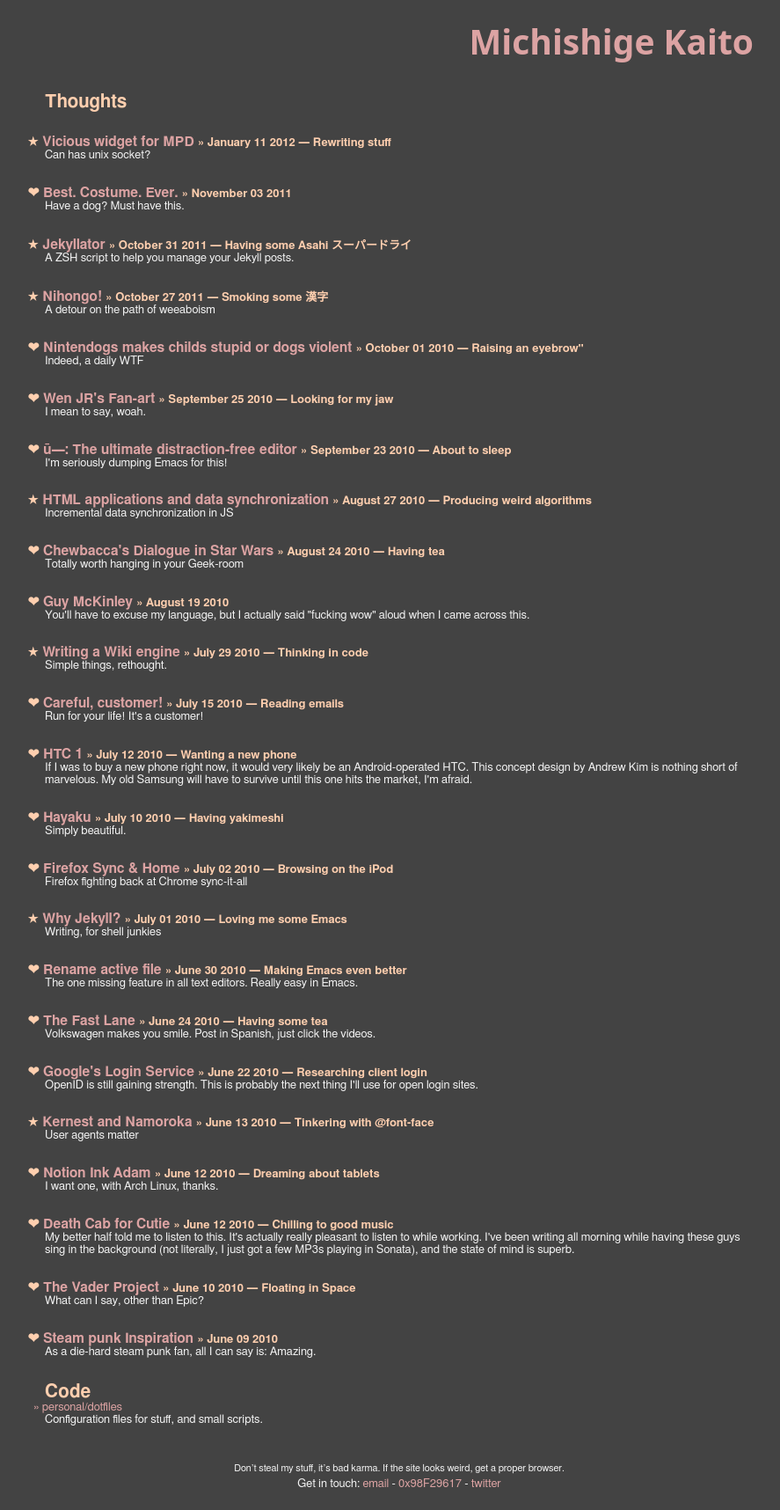
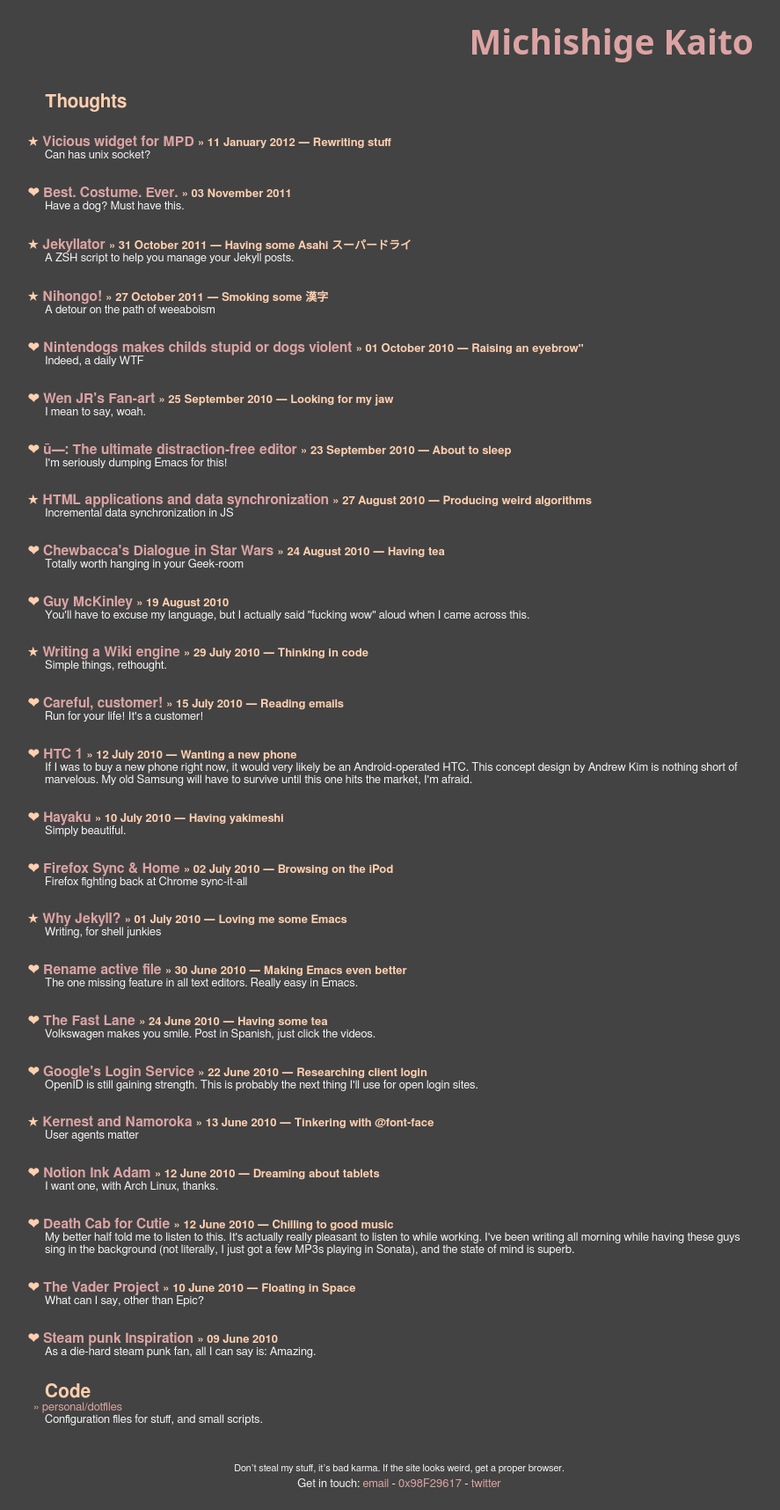
Before and after one commit to mkaito/mkaito.github.com, a Jekyll site: the page built from index.html, in a window 1280 px wide. Shown: the whole page at 88% size, without its empty margins (186-1073 px from the left). Built offline with Jekyll 4.4.1, drawn with Linux system fonts in a browser that asks for light colours; some web fonts are replaced; Markdown is read by kramdown in place of the engine named in the settings.

Commit message:
Changed date format across the site.

```diff
--- a/_layouts/default.html
+++ b/_layouts/default.html
@@ -67,15 +67,15 @@
 
   <h1><a href="/" rel="home">Michishige Kaito</a></h1>
 
-  <nav>
+  {% comment %}<nav>
 
-  {% comment %}<ol>{% endcomment %}
-    {% comment %}<li><a href="">Nav Link 1</a></li>{% endcomment %}
-    {% comment %}<li><a href="">Nav Link 2</a></li>{% endcomment %}
-    {% comment %}<li><a href="">Nav Link 3</a></li>{% endcomment %}
-  {% comment %}</ol>{% endcomment %}
+  <ol>
+    <li><a href="">Nav Link 1</a></li>
+    <li><a href="">Nav Link 2</a></li>
+    <li><a href="">Nav Link 3</a></li>
+  </ol>
 
-  </nav>
+  </nav>{% endcomment %}
 
   </header>
 
--- a/_layouts/post.html
+++ b/_layouts/post.html
@@ -10,7 +10,7 @@ layout: default
   </header>
   {{ content }}
   <footer>
-  <p>{{ page.date | date: "%B %d %Y " }}{% if page.meta %} &mdash; {{ page.meta }}{% endif %}</p>
+  <p>{{ page.date | date: "%d %B %Y " }}{% if page.meta %} &mdash; {{ page.meta }}{% endif %}</p>
     <p>Just as <a href="http://warpspire.com/ask/">Kyle Neath</a> does, I think comments on blogs suck. If you'd like to get in touch, please tweet or email me. Be kind and considerate, and I'll happily respond. Be awesome, and I'll post your comments on the site for everyone to see. Oh, and don't be a fuckwad.</p>
   </footer>
 </article>
--- a/index.html
+++ b/index.html
@@ -16,7 +16,7 @@ title: Index
         </h1>
         <h2>
 	  &raquo;
-	  <time datetime="{{ article.date | date_to_xmlschema }}" pubdate>{{ article.date | date: "%B %d %Y" }}{% if article.meta %} &mdash; {{ article.meta }}{% endif %}</time>
+	  <time datetime="{{ article.date | date_to_xmlschema }}" pubdate>{{ article.date | date: "%d %B %Y" }}{% if article.meta %} &mdash; {{ article.meta }}{% endif %}</time>
 	</h2>
     </header>
     {% if article.byline %}{{ article.byline | textilize }}{% endif %}
```
